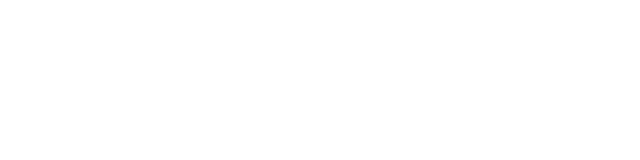
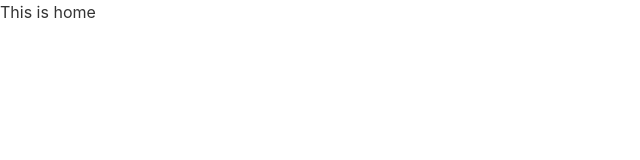
Before and after one commit to epshita-shima/refrigaration-technology-client-side, a React (Create React App) app: page / in a window 1280 px wide. Shown: the top 160 px of the page, without its empty margins (0-640 px from the left). Built offline with nearby package versions, Linux system fonts and the light colour scheme.

Commit message:
home add

```diff
--- a/src/App.js
+++ b/src/App.js
@@ -1,9 +1,13 @@
+import { Route, Routes } from 'react-router-dom';
 import './App.css';
+import Home from './Pages/Home/Home';
 
 function App() {
   return (
     <div>
-
+      <Routes>
+        <Route path='/' element={<Home></Home>}></Route>
+      </Routes>
     </div>
   );
 }
--- /dev/null
+++ b/src/Pages/Home/Home.js
@@ -0,0 +1,11 @@
+import React from 'react';
+
+const Home = () => {
+    return (
+        <div>
+            <h2>This is home</h2>
+        </div>
+    );
+};
+
+export default Home;
```
